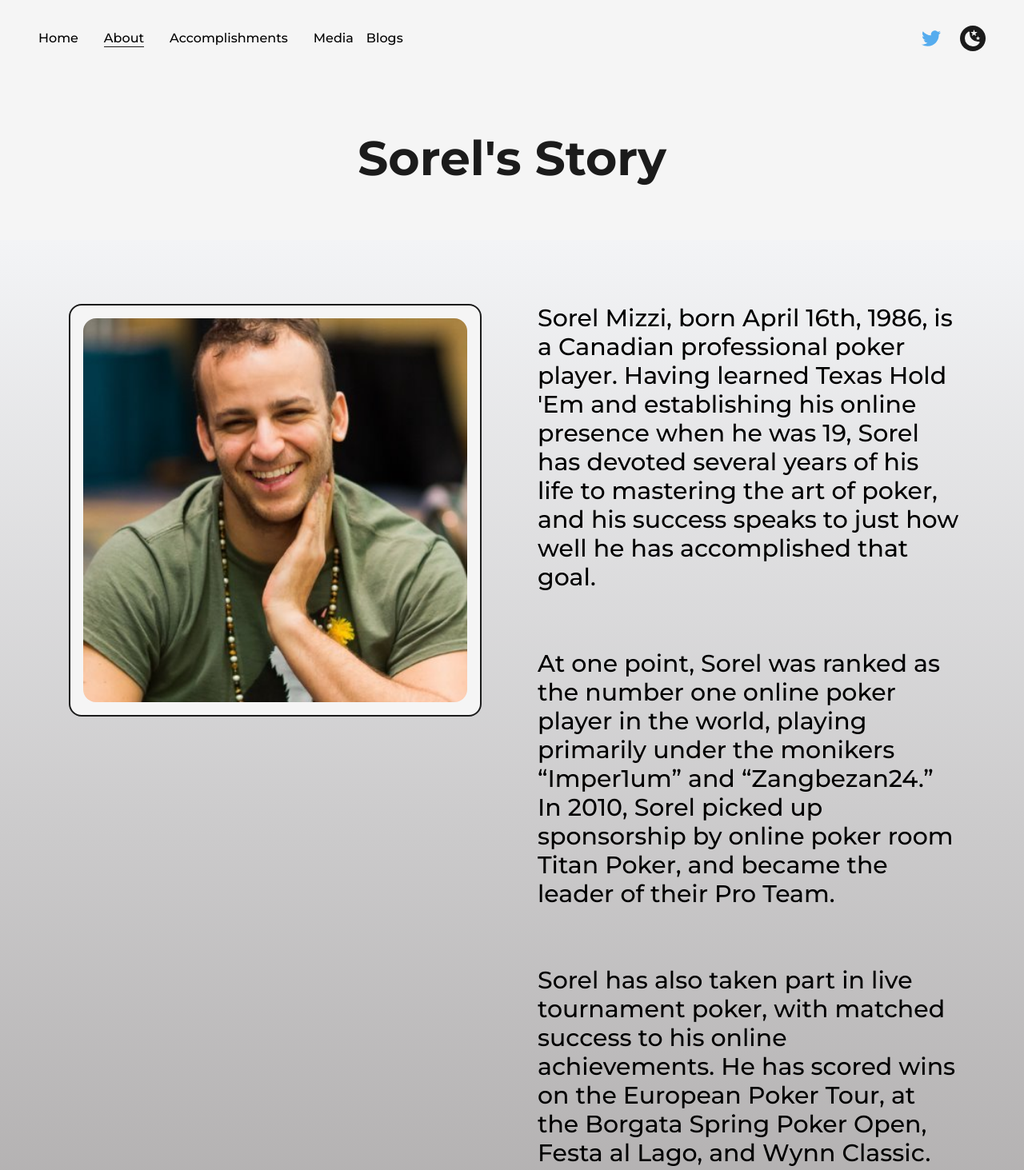
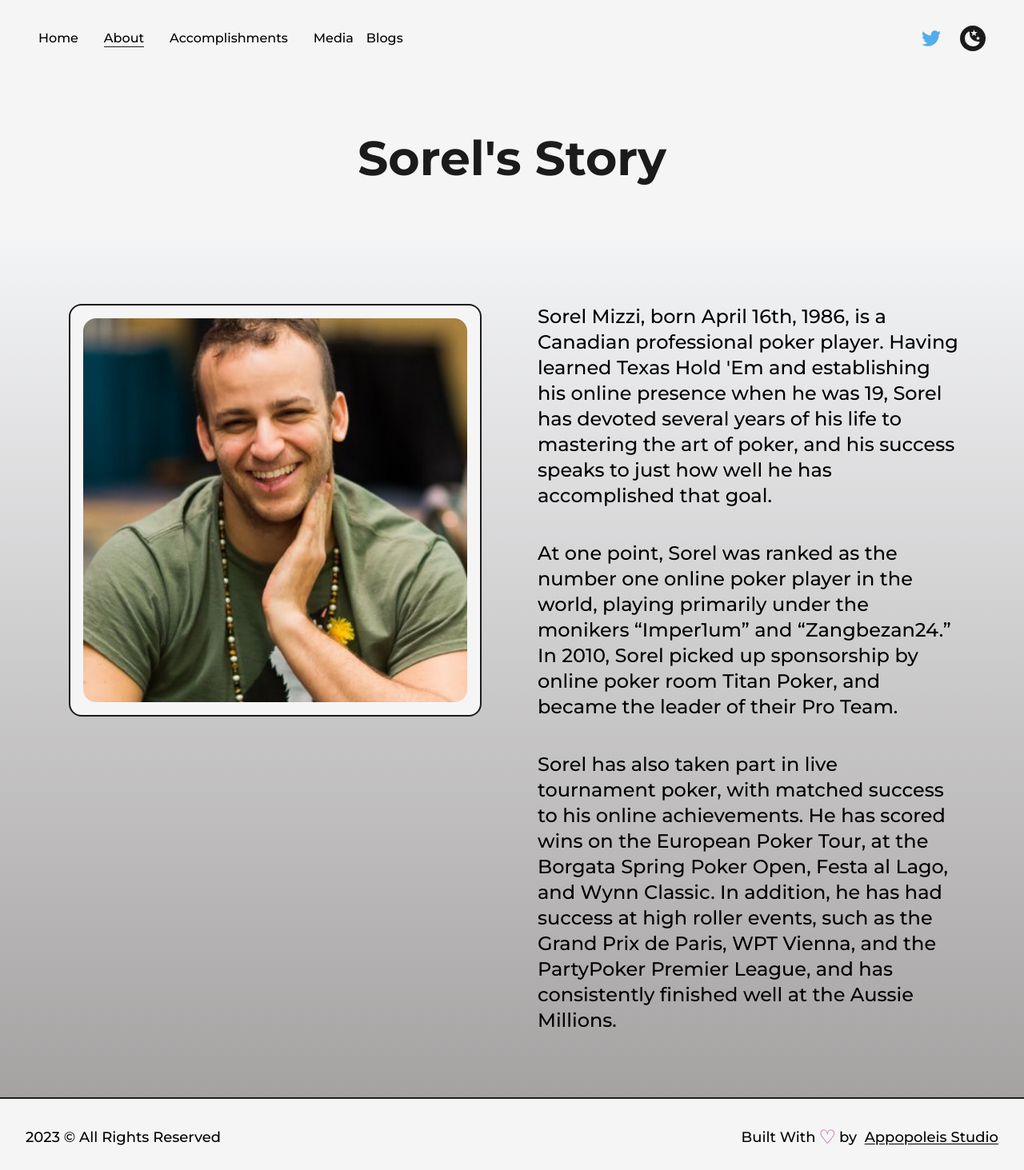
Before and after one commit to appopoleisStudios/sorelMizzi, a Next.js app: page /about in a window 1280 px wide. Shown: the top 1463 px of the page at 80% size. Built offline with nearby package versions, Linux system fonts and the light colour scheme.

Commit message:
new changes

```diff
--- a/src/pages/about.js
+++ b/src/pages/about.js
@@ -3,6 +3,7 @@ import React, { useRef, useEffect } from "react";
 import Animated from "@/components/AnimatedText";
 import Layout from "@/components/Layout";
 import profilePic from "../../public/sorel-mizc/s-3.jpeg";
+import profile from "../../public/sorel-mizc/s-5.jpg";
 import Image from "next/image";
 import { useMotionValue, useInView, useSpring } from "framer-motion";
 import NavBar from "@/components/NavBars";
@@ -37,7 +38,7 @@ const About = () => {
   return (
     <>
       <Head>
-        <title> Sorel-Mizzi | About Page </title>
+        <title> Sorel&apos;s Story | About Page </title>
         <meta name="description" content="any description" />
       </Head>
       <NavBar />
@@ -60,12 +61,13 @@ const About = () => {
                 layout="fixed"
                 className="w-full h-full  rounded-2xl"
               />
-            </div>
+              </div>
+
             <div className="col-span-4 flex flex-col items-start  md:order-2 lg:col-span-8 xs:col-span-7">
               {/* <h2 className="mb-12  lg:mt-8 text-4xl font-bold uppercase text-dark/75  dark:text-dark">
                 Sorel{"'"}s Story
               </h2> */}
-              <p className="font-medium  m-b-4  2xl:mb-6 text-3xl xs:text-base md:text-xl lg:text-2xl xl:text-2xl 2xl:text-3xl 2xl:mt-18">
+              <p className="font-medium  mb-4   text-2xl xs:text-base md:text-xl lg:text-2xl xl:text-xl 2xl:text-2xl 2xl:mt-18">
                 Sorel Mizzi, born April 16th, 1986, is a Canadian professional
                 poker player. Having learned Texas Hold &apos;Em and
                 establishing his online presence when he was 19, Sorel has
@@ -73,14 +75,14 @@ const About = () => {
                 and his success speaks to just how well he has accomplished that
                 goal.
               </p>
-              <p className="font-medium mt-6 mb-4 2xl:mt-12 2xl:mb-6 text-3xl xs:text-base md:text-xl lg:text-2xl xl:text-2xl 2xl:text-3xl 2xl:mt-18">
+              <p className="font-medium mt-4 mb-4 2xl:mt-6 3xl:mb-6 text-2xl xs:text-base md:text-xl lg:text-2xl xl:text-xl 2xl:text-2xl 2xl:mt-18">
                 At one point, Sorel was ranked as the number one online poker
                 player in the world, playing primarily under the monikers
                 “Imper1um” and “Zangbezan24.” In 2010, Sorel picked up
                 sponsorship by online poker room Titan Poker, and became the
                 leader of their Pro Team.
               </p>
-              <p className="font-medium mt-6 2xl:mt-12 text-3xl xs:text-base md:text-xl lg:text-2xl xl:text-2xl 2xl:text-3xl 2xl:mt-18">
+              <p className="font-medium mt-6 2xl:mt-6 text-2xl xs:text-base md:text-xl lg:text-2xl xl:text-xl 2xl:text-2xl 2xl:mt-18">
                 Sorel has also taken part in live tournament poker, with matched
                 success to his online achievements. He has scored wins on the
                 European Poker Tour, at the Borgata Spring Poker Open, Festa al
--- a/src/pages/accomplish.js
+++ b/src/pages/accomplish.js
@@ -62,7 +62,7 @@ const getYearFromDate = (dateString) => {
         <Layout >
           <Animated text=" Passion Fuels Purpose! " className="mb-16 dark:text-light" />
           <div className="grid w-full h-30vh grid-cols-6 gap-16 justify-items-center ">
-            <div className="col-span-3 flex flex-col items-start justify-start xl:order-2 xl:col-span-8 xs:col-span-7">
+            <div className="col-span-3 flex flex-col items-start justify-start text-xl xl:order-2 xl:col-span-8 xs:col-span-7">
               <h2 className=" test-lg font-bold uppercase text-dark/75 text-4xl mb-10 lg:pl-0 md:pl-4 dark:text-light">
                 Accomplishments
               </h2>
```
Also changed, not shown: src/pages/media.js (indentation only).
